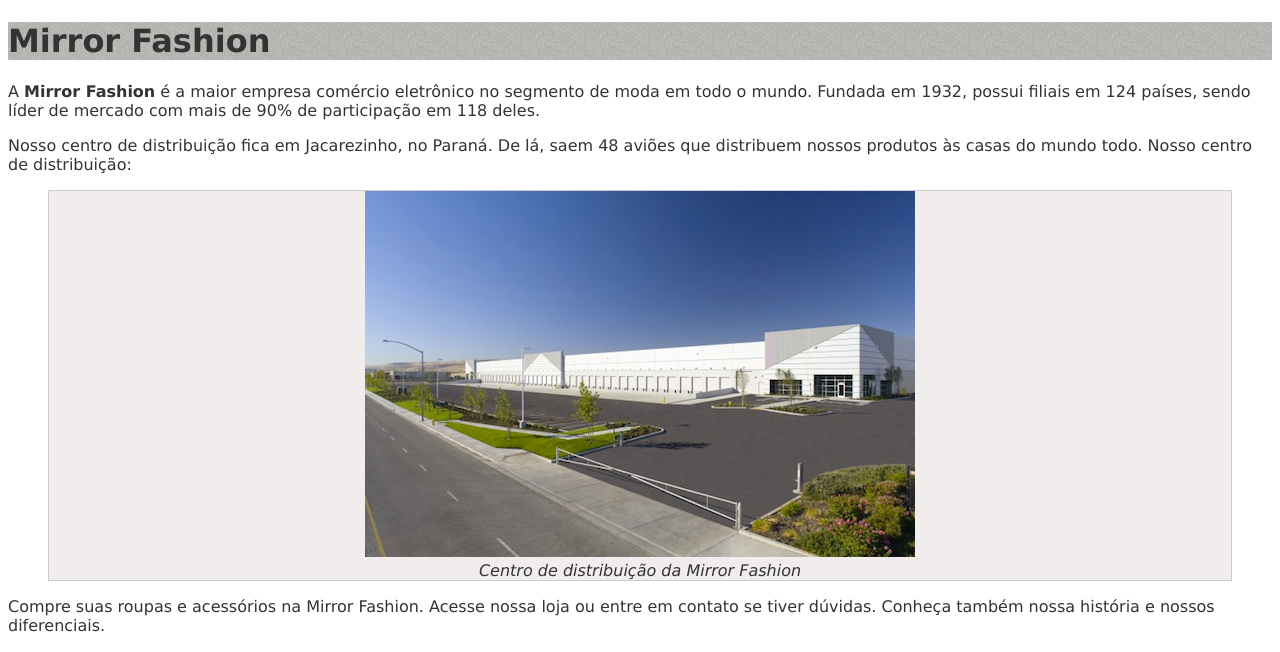
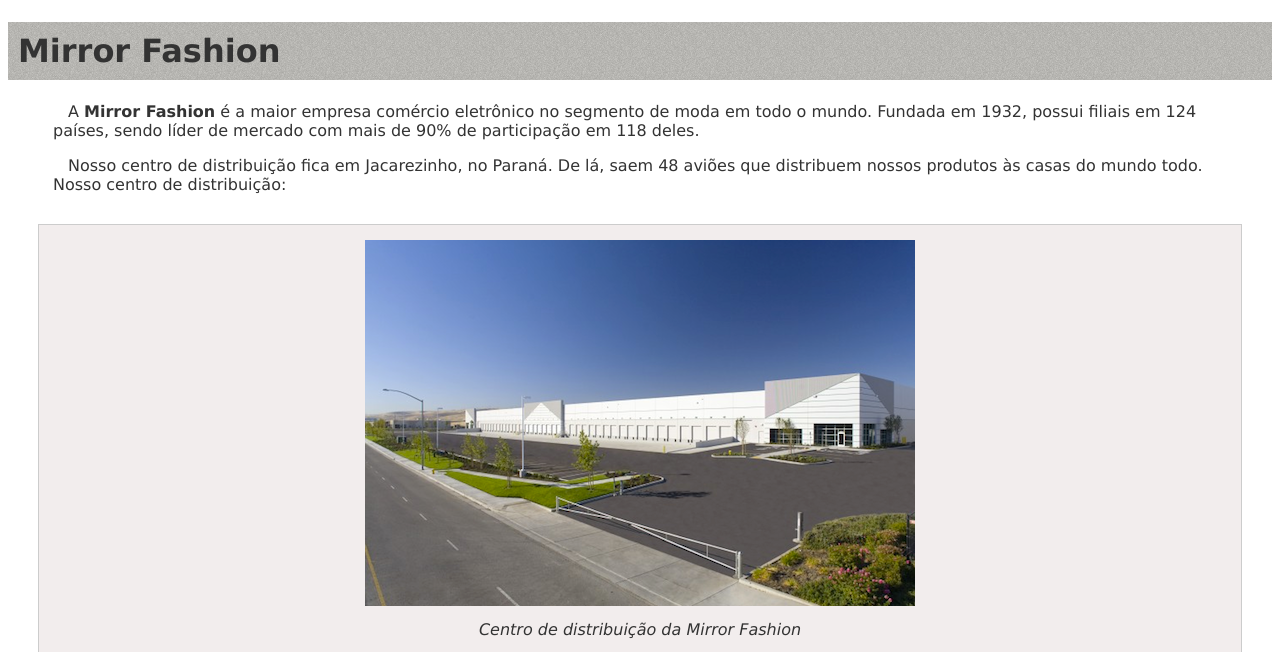
Before and after one commit to Gabriel-Gonsales/aulaMirrorFashion, a plain HTML site: page index.html in a window 1280 px wide. Shown: the part 96-748 px from the top of the page. Drawn offline with Linux system fonts and the light colour scheme.

Commit message:
Update sobre.css

```diff
--- a/css/sobre.css
+++ b/css/sobre.css
@@ -3,20 +3,30 @@ body {
 	font-family: "Lucida Sans Unicode", "Lucida Grande", sans-serif;
 }
 
-h1{
+h1 {
 	background-image: url(../img/sobre-background.jpg);
+	padding: 10px;
 }
 
-h2{
+h2 {
 	border-bottom: 2px solid #333333;
+	margin-top: 30px;
+}
+
+p {
+	padding: 0 45px;
+	text-indent: 15px;
 }
 
 figure {
 	background-color:  #F2EDED;
 	border: 1px solid #ccc;
 	text-align: center;
+	padding: 15px;
+	margin: 30px;
 }
 
 figcaption {
 	font-style: italic;
+	margin-top: 10px;
 }
```
